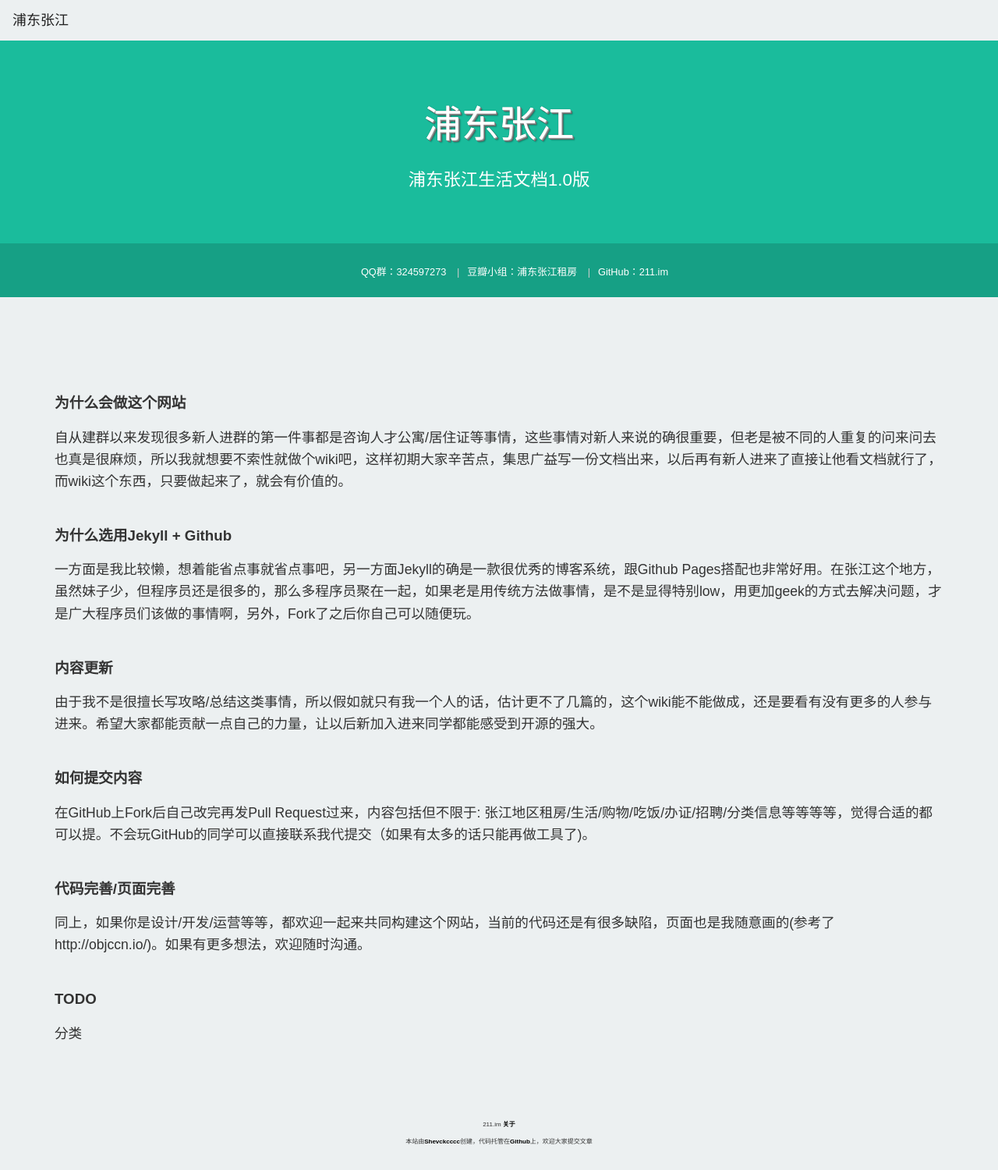
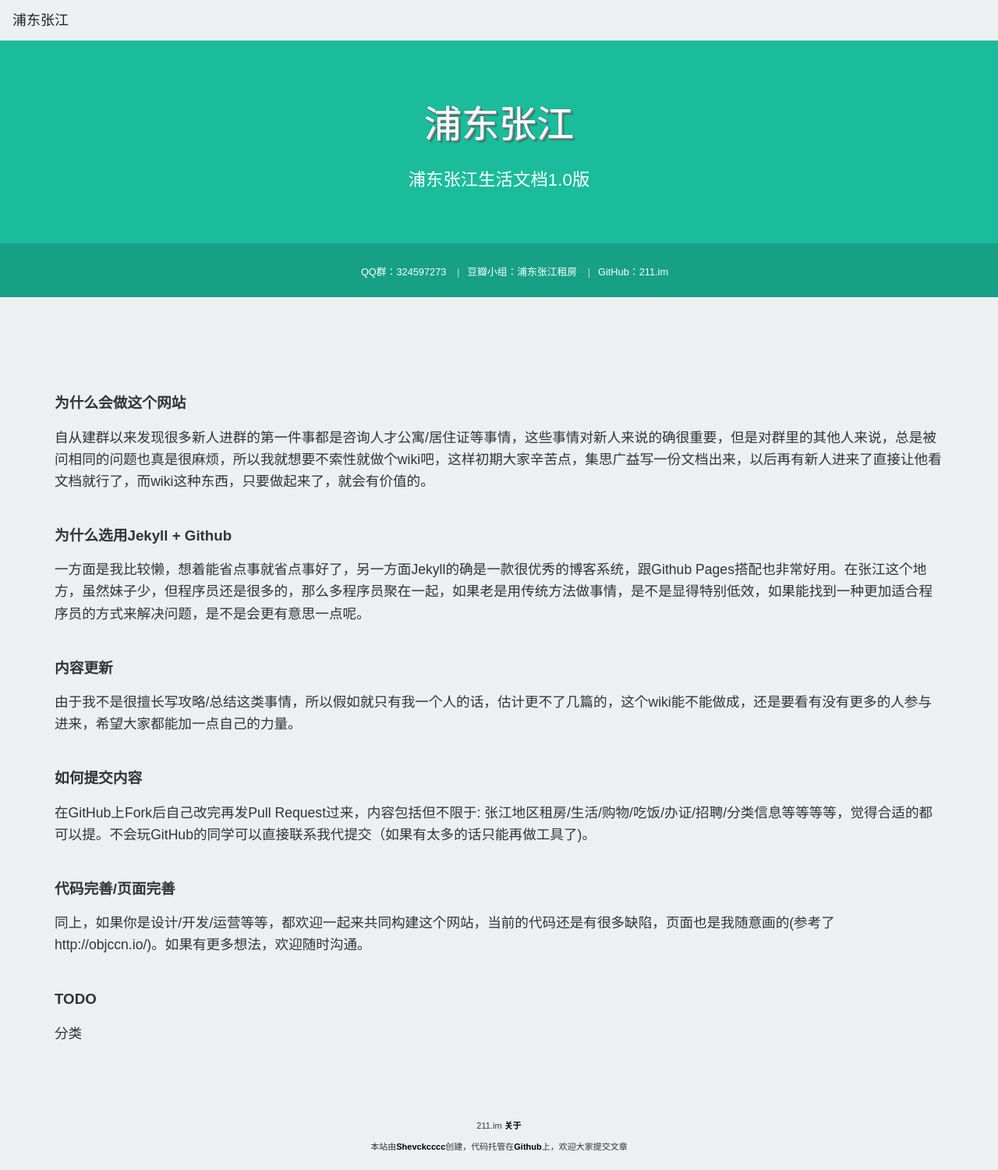
Before and after one commit to Shevckcccc/zhangjiang-life, a Jekyll site: the page built from about.md, in a window 1280 px wide. Shown: the whole page at 78% size. Built offline with Jekyll 4.4.1, drawn with Linux system fonts in a browser that asks for light colours; nearby versions of some CDN libraries.

Commit message:
update read me

```diff
--- a/about.md
+++ b/about.md
@@ -5,17 +5,17 @@ permalink: /about/
 
 ###**为什么会做这个网站**
 
-自从建群以来发现很多新人进群的第一件事都是咨询人才公寓/居住证等事情，这些事情对新人来说的确很重要，但老是被不同的人重复的问来问去也真是很麻烦，所以我就想要不索性就做个wiki吧，这样初期大家辛苦点，集思广益写一份文档出来，以后再有新人进来了直接让他看文档就行了，而wiki这个东西，只要做起来了，就会有价值的。
+自从建群以来发现很多新人进群的第一件事都是咨询人才公寓/居住证等事情，这些事情对新人来说的确很重要，但是对群里的其他人来说，总是被问相同的问题也真是很麻烦，所以我就想要不索性就做个wiki吧，这样初期大家辛苦点，集思广益写一份文档出来，以后再有新人进来了直接让他看文档就行了，而wiki这种东西，只要做起来了，就会有价值的。
 
 ###**为什么选用Jekyll + Github**
 
-一方面是我比较懒，想着能省点事就省点事吧，另一方面Jekyll的确是一款很优秀的博客系统，跟Github Pages搭配也非常好用。在张江这个地方，虽然妹子少，但程序员还是很多的，那么多程序员聚在一起，如果老是用传统方法做事情，是不是显得特别low，用更加geek的方式去解决问题，才是广大程序员们该做的事情啊，另外，Fork了之后你自己可以随便玩。
+一方面是我比较懒，想着能省点事就省点事好了，另一方面Jekyll的确是一款很优秀的博客系统，跟Github Pages搭配也非常好用。在张江这个地方，虽然妹子少，但程序员还是很多的，那么多程序员聚在一起，如果老是用传统方法做事情，是不是显得特别低效，如果能找到一种更加适合程序员的方式来解决问题，是不是会更有意思一点呢。
 
 
 
 ###**内容更新**
 
-由于我不是很擅长写攻略/总结这类事情，所以假如就只有我一个人的话，估计更不了几篇的，这个wiki能不能做成，还是要看有没有更多的人参与进来。希望大家都能贡献一点自己的力量，让以后新加入进来同学都能感受到开源的强大。
+由于我不是很擅长写攻略/总结这类事情，所以假如就只有我一个人的话，估计更不了几篇的，这个wiki能不能做成，还是要看有没有更多的人参与进来，希望大家都能加一点自己的力量。
 
 ###**如何提交内容**
 
--- a/css/styles.css
+++ b/css/styles.css
@@ -90,7 +90,7 @@ a, a:hover {
 .footer {
     padding: 80px 0 10px;
     text-align: center;
-    font-size: 0.5rem;
+    font-size: 11px;
 }
 .footer div {
     margin-bottom: 10px;
```
Also changed, not shown: README.md.
